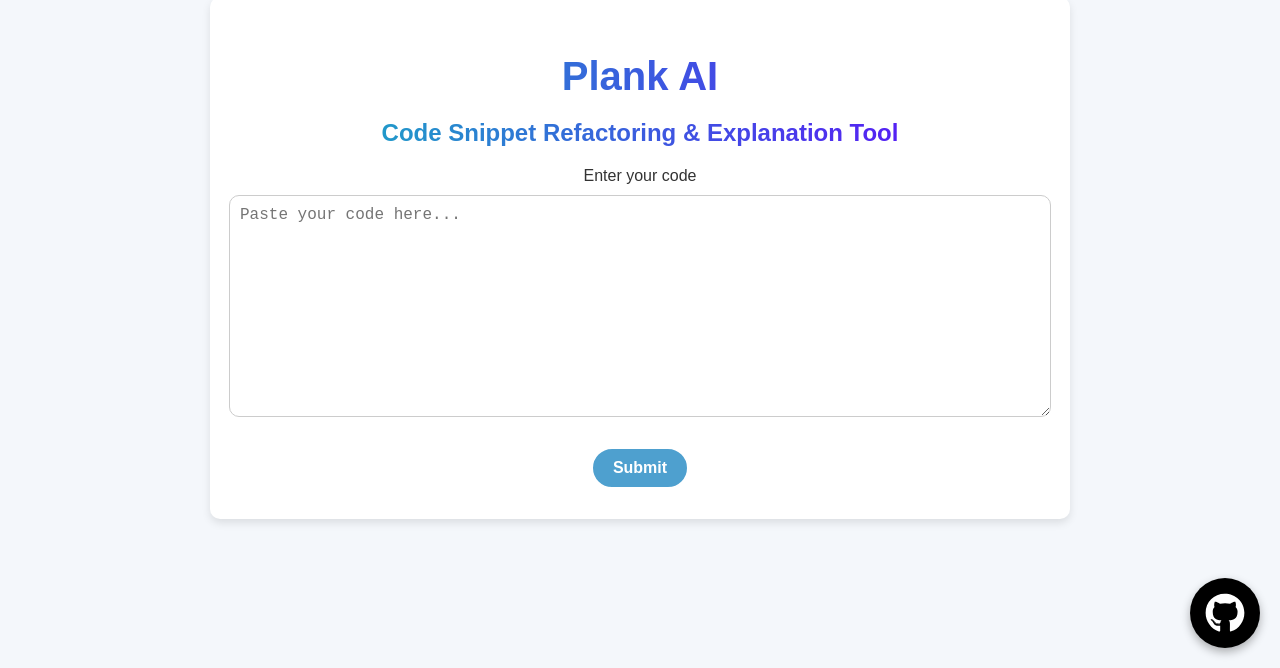
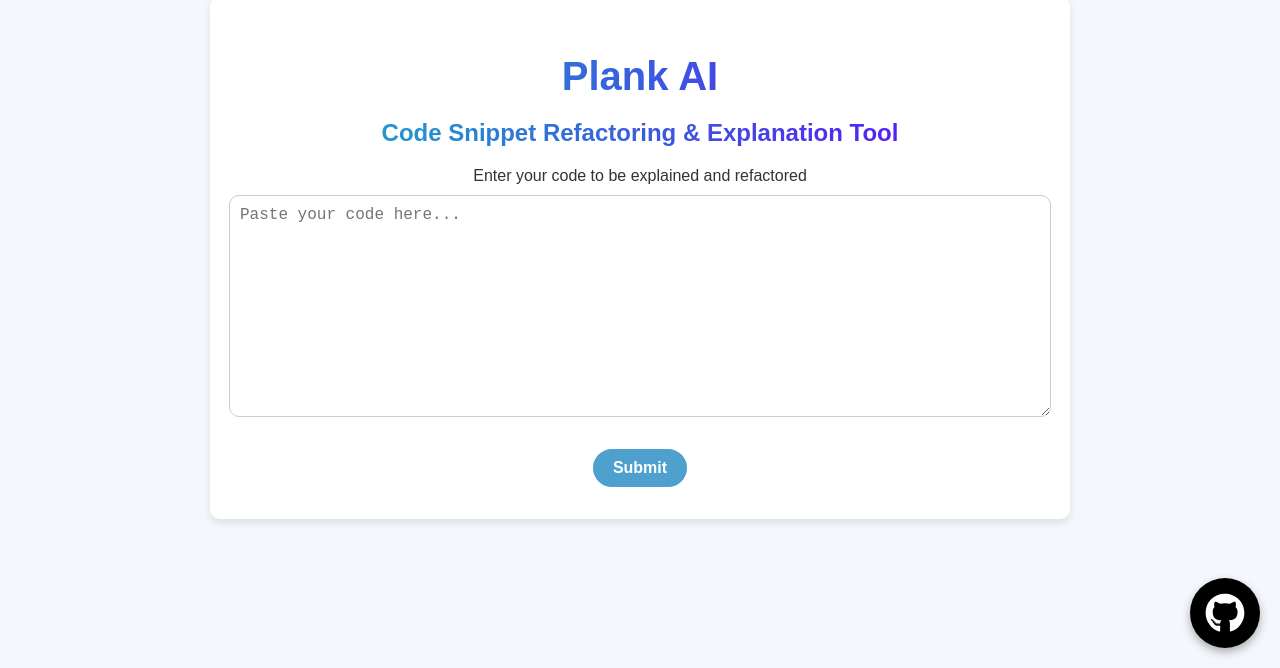
Before and after one commit to arturholiv/plank-ai, a React (Create React App) app in the folder Frontend/: page / in a window 1280 px wide. Shown: the part 132-800 px from the top of the page. Built offline with nearby package versions, Linux system fonts and the light colour scheme.

Commit message:
feat (frontend): changes label

```diff
--- a/Frontend/src/Pages/Main/Main.tsx
+++ b/Frontend/src/Pages/Main/Main.tsx
@@ -102,7 +102,7 @@ const Main = () => {
         <Col>
           <Form>
             <Form.Group className="codeInput">
-              <Form.Label>Enter your code</Form.Label>
+              <Form.Label>Enter your code to be explained and refactored</Form.Label>
               <Form.Control
                 className="form-control"
                 as="textarea"
```
